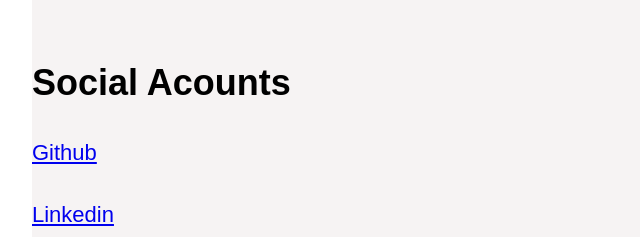
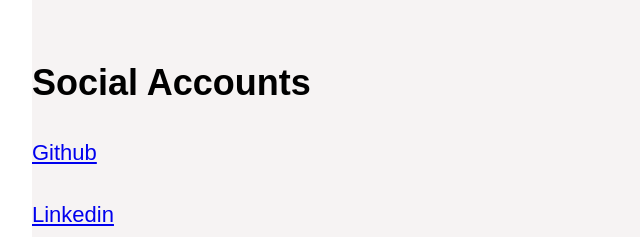
Before and after one commit to pabloeb/My_Resume, a plain HTML site: page index.html in a window 1280 px wide. Shown: the part 1310-1547 px from the top of the page, 108-748 px from the left. Drawn offline with Linux system fonts and the light colour scheme.

Commit message:
Corrijo error texto "Accounts"

```diff
--- a/index.html
+++ b/index.html
@@ -84,7 +84,7 @@
                 </div>
 
                 <div style="margin-top: 65px;" >
-                <h3 style="font-size: 36px;font-weight: 700;">Social Acounts</h3>
+                <h3 style="font-size: 36px;font-weight: 700;">Social Accounts</h3>
                     <dl style="font-size: 22px;margin-bottom: 10px;margin-top: 36px;">
                         <dt>
                         <a href="https://github.com/pabloeb" target="_blank">Github</a>
```
